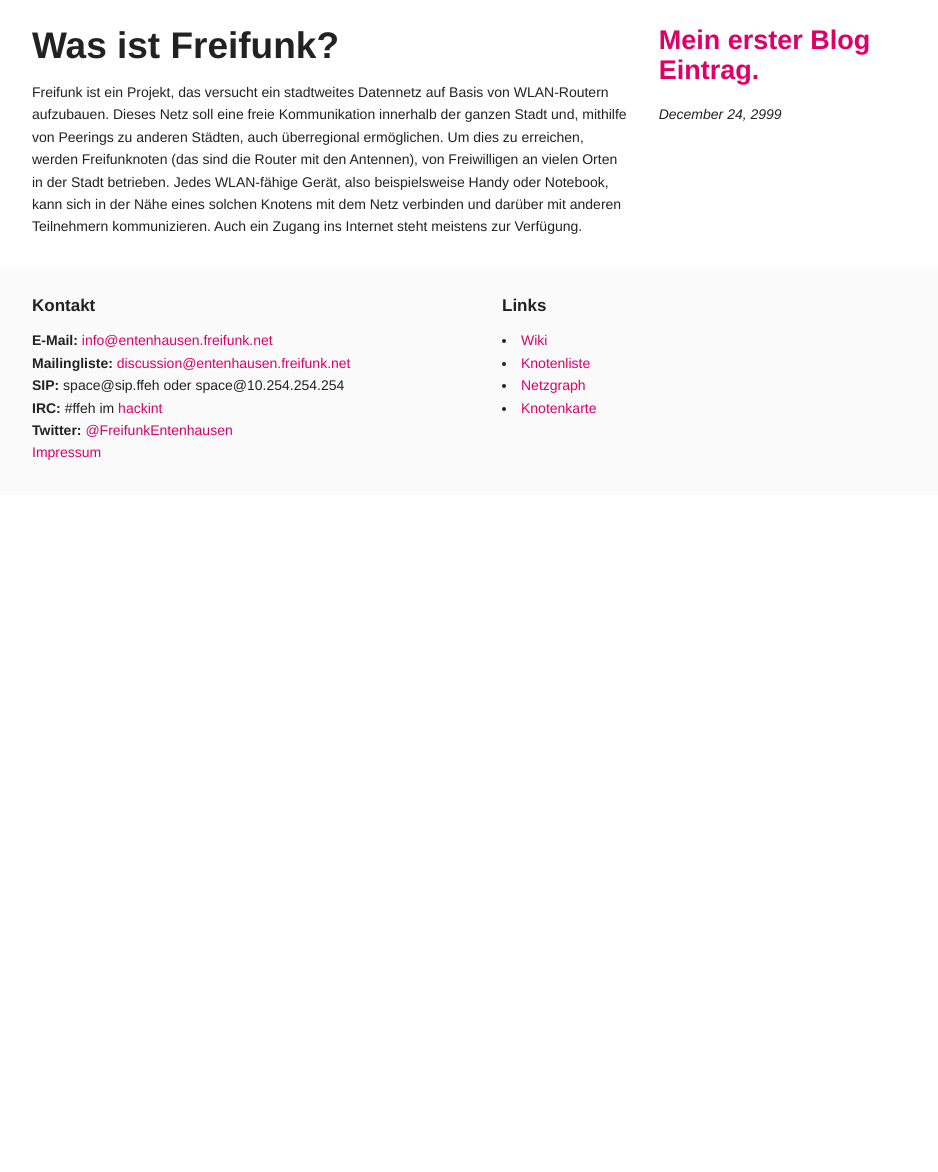
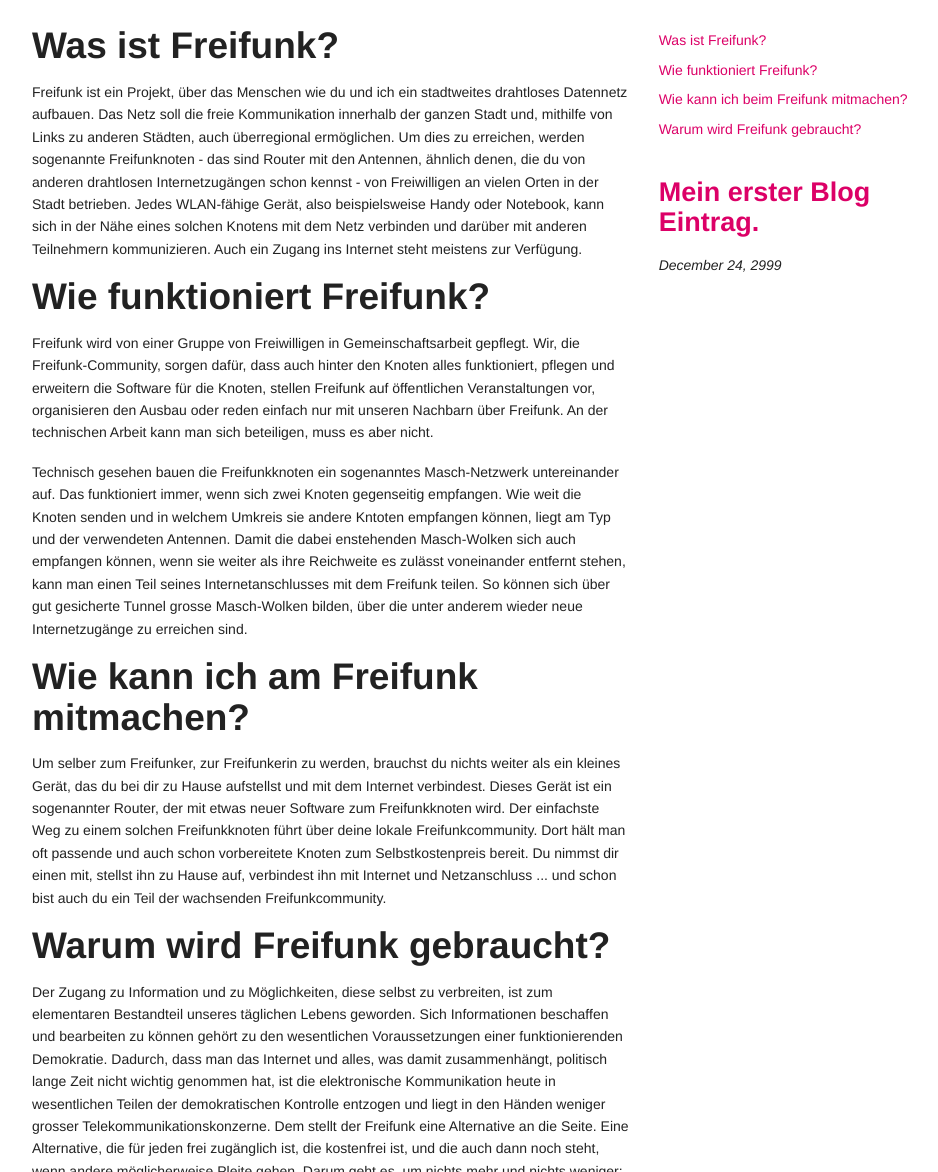
Before and after one commit to ffnord/startseite, a Jekyll site: the page built from index.html, in a window 1280 px wide and 1400 px high, scrolled down 241 px, cut to the strip 228-1400 px from the top of the window. Shown: the whole strip, without its empty margins (153-1091 px from the left). Built offline with Jekyll 4.4.1, drawn with Linux system fonts in a browser that asks for light colours; before the commit the page ends 964 px from its top, so only the background shows below that; some of the changed text lies outside the part shown.

Commit message:
index: Texte auf der Startseite erweitert

```diff
--- a/index.html
+++ b/index.html
@@ -22,8 +22,7 @@
           </a>
         </p>
         <p>
-        Um aktiv am Freifunk Projekt teilzunehmen ist es lediglich nötig einen passenden WLAN-Router zu erwerben und ihn in der Wohnung aufzustellen.
-        </p>
+            Um beim Freifunk mitzumachen, brauchst du nichts weiter als einen passenden WLAN-Router und ein winzig kleines bisschen Platz für ihn.</p>
       </div>
     </div>
   </div>
@@ -32,15 +31,53 @@
 <div class="row">
 
   <div class="eight columns">
-    <h2>Was ist Freifunk?</h2>
+    <h2 id="was_ist_freifunk">Was ist Freifunk?</h2>
     <p>
-    Freifunk ist ein Projekt, das versucht ein stadtweites Datennetz auf Basis von WLAN-Routern aufzubauen.
-    Dieses Netz soll eine freie Kommunikation innerhalb der ganzen Stadt und, mithilfe von Peerings zu anderen Städten, auch überregional ermöglichen.
-    Um dies zu erreichen, werden Freifunknoten (das sind die Router mit den Antennen), von Freiwilligen an vielen Orten in der Stadt betrieben.
+    Freifunk ist ein Projekt, über das Menschen wie du und ich ein stadtweites drahtloses Datennetz aufbauen.
+    Das Netz soll die freie Kommunikation innerhalb der ganzen Stadt und, mithilfe von Links zu anderen Städten, auch überregional ermöglichen.
+    Um dies zu erreichen, werden sogenannte Freifunknoten - das sind Router mit den Antennen, ähnlich denen, die du von anderen drahtlosen Internetzugängen schon kennst - von Freiwilligen an vielen Orten in der Stadt betrieben.
     Jedes WLAN-fähige Gerät, also beispielsweise Handy oder Notebook, kann sich in der Nähe eines solchen Knotens mit dem Netz verbinden und darüber mit anderen Teilnehmern kommunizieren.
     Auch ein Zugang ins Internet steht meistens zur Verfügung.
     </p>
+
+    <h2 id="wie_funktioniert_freifunk">Wie funktioniert Freifunk?</h2>
+    <p>
+    Freifunk wird von einer Gruppe von Freiwilligen in Gemeinschaftsarbeit gepflegt.
+    Wir, die Freifunk-Community, sorgen dafür, dass auch hinter den Knoten alles funktioniert,
+    pflegen und erweitern die Software für die Knoten, stellen Freifunk auf öffentlichen
+    Veranstaltungen vor, organisieren den Ausbau oder reden einfach nur mit unseren Nachbarn über Freifunk. An der technischen Arbeit kann man sich beteiligen, muss es aber nicht.
+    </p>
+    <p>
+    Technisch gesehen bauen die Freifunkknoten ein sogenanntes Masch-Netzwerk untereinander auf. Das funktioniert immer, wenn sich zwei Knoten gegenseitig empfangen.
+    Wie weit die Knoten senden und in welchem Umkreis sie andere Kntoten empfangen können, liegt am Typ und der verwendeten Antennen.
+    Damit die dabei enstehenden Masch-Wolken sich auch empfangen können, wenn sie weiter als ihre Reichweite es zulässt voneinander entfernt stehen,
+    kann man einen Teil seines Internetanschlusses mit dem Freifunk teilen.
+    So können sich über gut gesicherte Tunnel grosse Masch-Wolken bilden, über die unter anderem wieder neue Internetzugänge zu erreichen sind.
+    </p>
+
+    <h2 id="wie_mitmachen">Wie kann ich am Freifunk mitmachen?</h2>
+    <p>Um selber zum Freifunker, zur Freifunkerin zu werden, brauchst du nichts weiter als ein kleines Gerät, das du bei dir zu Hause aufstellst und mit dem Internet verbindest. Dieses Gerät ist ein sogenannter Router, der mit etwas
+        neuer Software zum Freifunkknoten wird. Der einfachste Weg zu einem solchen Freifunkknoten führt über deine lokale Freifunkcommunity. Dort hält man oft passende und auch schon
+        vorbereitete Knoten zum Selbstkostenpreis bereit. Du nimmst dir einen mit, stellst ihn zu Hause auf, verbindest ihn mit Internet und Netzanschluss ... und schon bist auch du ein
+        Teil der wachsenden Freifunkcommunity.
+    </p>
+
+    <h2 id="warum_freifunk">Warum wird Freifunk gebraucht?</h2>
+    <p>Der Zugang zu Information und zu Möglichkeiten, diese selbst zu verbreiten, ist zum elementaren Bestandteil unseres täglichen Lebens geworden. Sich Informationen beschaffen und bearbeiten zu können gehört zu den wesentlichen Voraussetzungen einer funktionierenden Demokratie.
+        Dadurch, dass man das Internet und alles, was damit zusammenhängt, politisch lange Zeit nicht wichtig genommen hat, ist die elektronische Kommunikation heute in wesentlichen Teilen der demokratischen Kontrolle entzogen und liegt in den Händen weniger grosser Telekommunikationskonzerne.
+        Dem stellt der Freifunk eine Alternative an die Seite. Eine Alternative, die für jeden frei zugänglich ist, die kostenfrei ist, und die auch dann noch steht, wenn andere möglicherweise Pleite gehen. Darum geht es, um nichts mehr und nichts weniger: dass alle Menschen an der Gemeinschaft teilhaben können.
+    </p>
   </div>
+
+  <div class="four columns">
+    <ul class="side-nav">
+      <li><a href="#was_ist_freifunk">Was ist Freifunk?</a></li>
+      <li><a href="#wie_funktioniert_freifunk">Wie funktioniert Freifunk?</a></li>
+      <li><a href="#wie_mitmachen">Wie kann ich beim Freifunk mitmachen?</a></li>
+      <li><a href="#warum_freifunk">Warum wird Freifunk gebraucht?</a></li>
+    </ul>
+  </div>
+
 
   <div class="four columns">
     {% for post in site.posts limit: 4 %}
```
